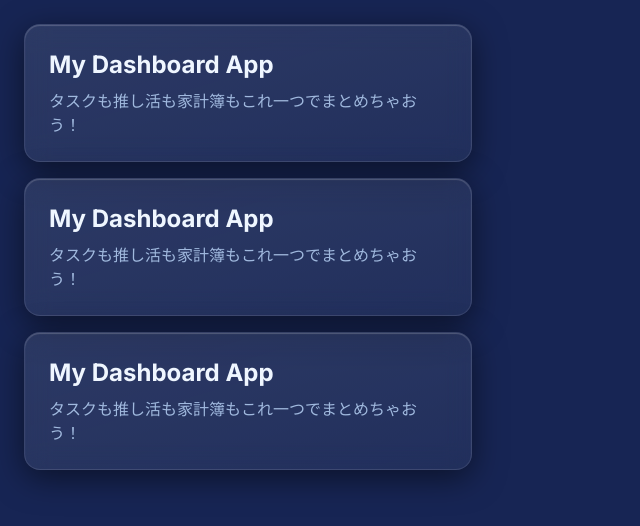
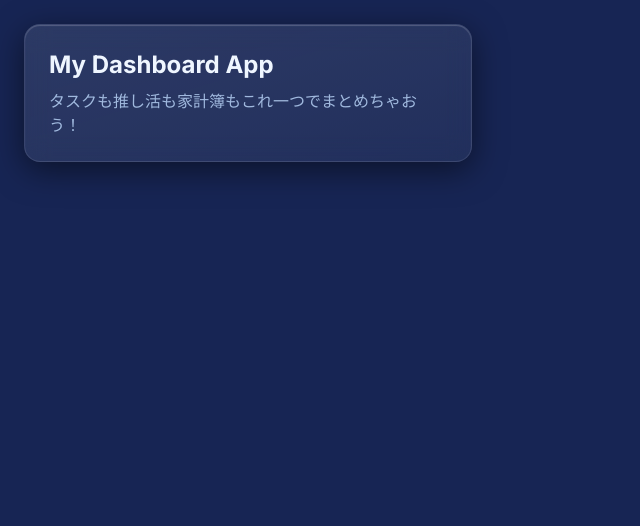
Before and after one commit to cocociel/my-dashboard-app, a Next.js app: page / in a window 1280 px wide. Shown: the top 526 px of the page, without its empty margins (0-640 px from the left). Built offline with nearby package versions, Linux system fonts and the light colour scheme.

Commit message:
誤ってアプリ情報カードを複数にした状態でコミットしてしまったので削除

```diff
--- a/src/app/page.tsx
+++ b/src/app/page.tsx
@@ -5,8 +5,6 @@ export default function Home() {
     <div className="relative flex min-h-screen flex-col items-start justify-start gap-4 p-6">
       {/* ここに各機能のガラスカードを追加していく */}
       <AppInfoCard />
-      <AppInfoCard />
-      <AppInfoCard />
     </div>
   );
 }
```
